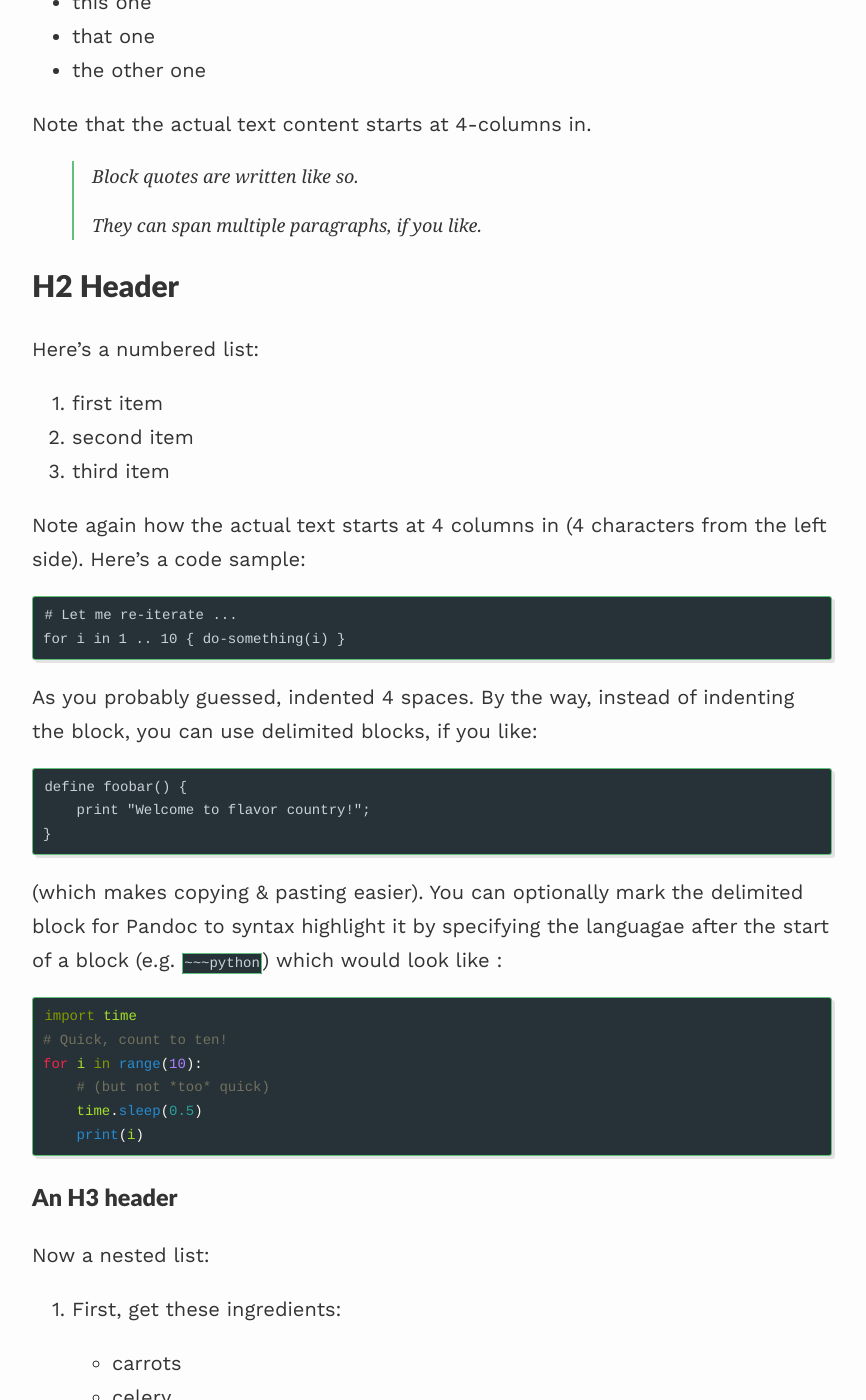
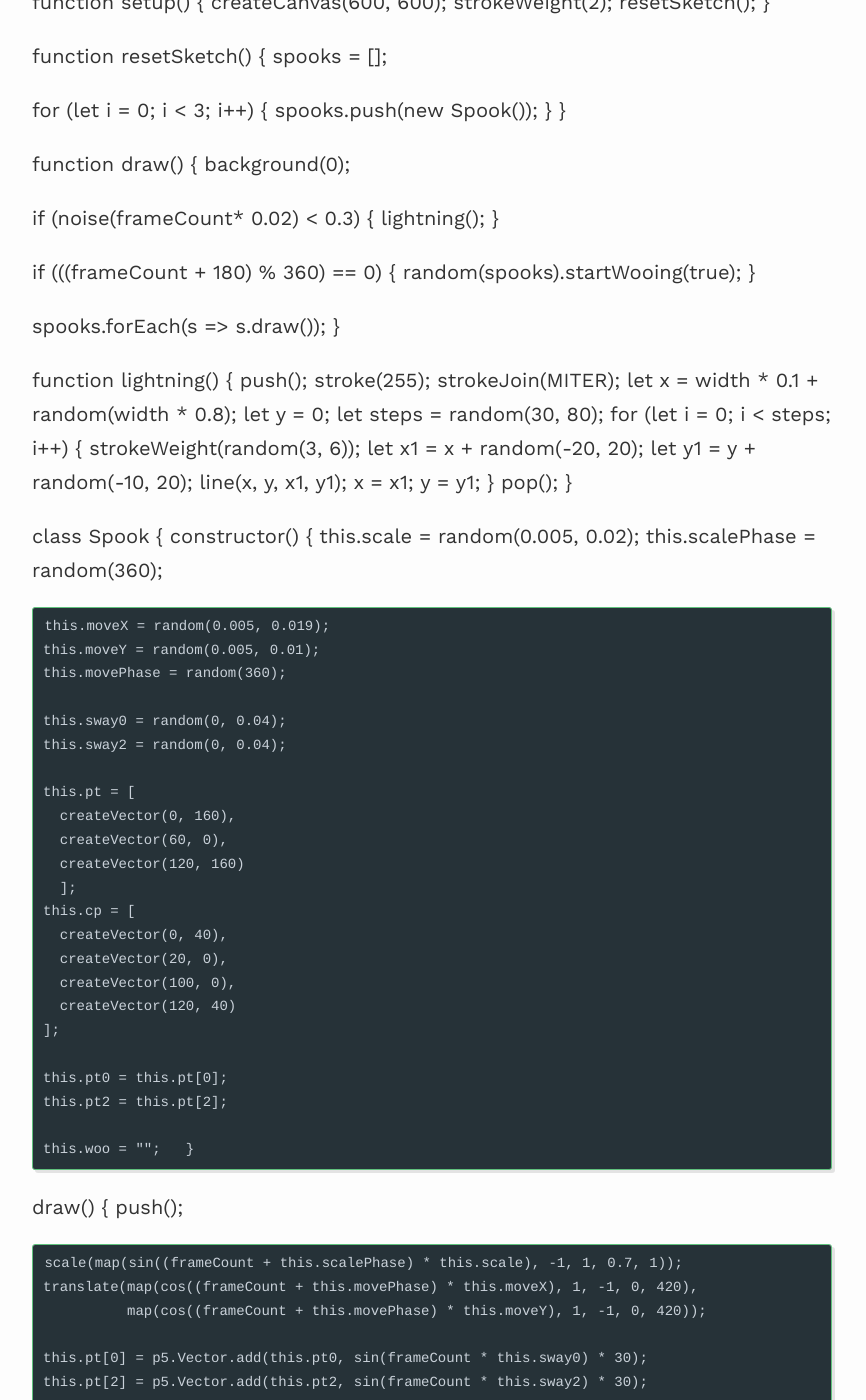
Before and after one commit to emilystrickland2/Historian, a Jekyll site: the page built from _projects/longerProjectTitle.md, in a window 1280 px wide and 1400 px high, scrolled down 553 px. Shown: the whole window, without its empty margins (208-1074 px from the left). Built offline with Jekyll 4.4.1, drawn with Linux system fonts in a browser that asks for light colours; nearby versions of some CDN libraries; formulas are drawn with MathJax 3; some of the changed text lies outside the part shown.

Commit message:
Update longerProjectTitle.md

```diff
--- a/_projects/longerProjectTitle.md
+++ b/_projects/longerProjectTitle.md
@@ -11,132 +11,146 @@
 
 Paragraphs are separated by a blank line.
 
-2nd paragraph. *Italic*, **bold**, and `monospace`. Itemized lists
-look like:
+let spooks = [];
 
-  * this one
-  * that one
-  * the other one
+function setup() {
+  createCanvas(600, 600);
+  strokeWeight(2);
+  resetSketch();
+}
 
-Note that the actual text
-content starts at 4-columns in.
+function resetSketch() {
+  spooks = [];
 
-> Block quotes are
-> written like so.
->
-> They can span multiple paragraphs,
-> if you like.
+  for (let i = 0; i < 3; i++) {
+    spooks.push(new Spook());
+  }
+}
 
+function draw() {
+  background(0);
 
-H2 Header
-------------
+  if (noise(frameCount* 0.02) < 0.3) {
+    lightning();
+  }
 
-Here's a numbered list:
+  if (((frameCount + 180) % 360) == 0) {
+    random(spooks).startWooing(true);
+  }
 
- 1. first item
- 2. second item
- 3. third item
+  spooks.forEach(s => s.draw());
+}
 
-Note again how the actual text starts at 4 columns in (4 characters
-from the left side). Here's a code sample:
+function lightning() {
+  push();
+  stroke(255);
+  strokeJoin(MITER);
+  let x = width * 0.1 + random(width * 0.8);
+  let y = 0;
+  let steps = random(30, 80);
+  for (let i = 0; i < steps; i++) {
+    strokeWeight(random(3, 6));
+    let x1 = x + random(-20, 20);
+    let y1 = y + random(-10, 20);
+    line(x, y, x1, y1);
+    x = x1; y = y1;
+  }
+  pop();
+}
 
-    # Let me re-iterate ...
-    for i in 1 .. 10 { do-something(i) }
+class Spook {
+  constructor() {
+    this.scale = random(0.005, 0.02);
+    this.scalePhase = random(360);
 
-As you probably guessed, indented 4 spaces. By the way, instead of
-indenting the block, you can use delimited blocks, if you like:
+    this.moveX = random(0.005, 0.019);
+    this.moveY = random(0.005, 0.01);
+    this.movePhase = random(360);
 
-~~~
-define foobar() {
-    print "Welcome to flavor country!";
+    this.sway0 = random(0, 0.04);
+    this.sway2 = random(0, 0.04);
+
+    this.pt = [
+      createVector(0, 160),
+      createVector(60, 0),
+      createVector(120, 160)
+      ];
+    this.cp = [
+      createVector(0, 40),
+      createVector(20, 0),
+      createVector(100, 0),
+      createVector(120, 40)
+    ];
+
+    this.pt0 = this.pt[0];
+    this.pt2 = this.pt[2];
+
+    this.woo = "";
+  }
+
+  draw() {
+    push();
+
+    scale(map(sin((frameCount + this.scalePhase) * this.scale), -1, 1, 0.7, 1));
+    translate(map(cos((frameCount + this.movePhase) * this.moveX), 1, -1, 0, 420),
+              map(cos((frameCount + this.movePhase) * this.moveY), 1, -1, 0, 420));
+
+    this.pt[0] = p5.Vector.add(this.pt0, sin(frameCount * this.sway0) * 30);
+    this.pt[2] = p5.Vector.add(this.pt2, sin(frameCount * this.sway2) * 30);
+
+    push();
+    fill('rgba(255, 255, 255, .94)');
+    beginShape();
+    vertex(this.pt[0].x, this.pt[0].y);
+    bezierVertex(this.cp[0].x, this.cp[0].y,
+                 this.cp[1].x, this.cp[1].y,
+                 this.pt[1].x, this.pt[1].y);
+    bezierVertex(this.cp[2].x, this.cp[2].y,
+                 this.cp[3].x, this.cp[3].y,
+                 this.pt[2].x, this.pt[2].y);
+    endShape();
+
+    beginShape();
+    curveVertex(this.pt[0].x, this.pt[0].y);
+    curveVertex(this.pt[0].x, this.pt[0].y);
+    for (let x = this.pt[0].x; x < this.pt[2].x; x++) {
+      curveVertex(x, 6 + this.pt[0].y + sin(frameCount * 0.04 + map(x, this.pt[0].x, this.pt[2].x, 0, 4 * PI)) * 6);
+    }
+    curveVertex(this.pt[2].x, this.pt[2].y);
+    curveVertex(this.pt[2].x, this.pt[2].y);
+    endShape();
+    pop();
+
+    // Eyes and mouth
+    push();
+    fill(0);
+    translate(sin(frameCount*0.05) * 3, 0);
+    circle(this.pt[1].x - 20, this.cp[0].y, 20);
+    circle(this.pt[1].x + 20, this.cp[3].y, 20);
+    ellipse(this.pt[1].x, this.pt[0].y * .4, 12, 2 + noise(frameCount * .03) * 32);
+    pop();
+
+    if (this.woo != "") {
+      push();
+      textSize(28);
+      blendMode(DIFFERENCE);
+      noStroke();
+      fill(255);
+      text(this.woo, this.pt[1].x + 20, this.pt[0].y * 0.6);
+      if ((frameCount % 16) == 0) {
+        if (this.woo.length < 12) {
+          this.woo += "o";
+        } else {
+          this.woo = "";
+        }
+      }
+      pop();
+    }
+
+    pop();
+  }
+
+  startWooing() {
+     this.woo = "w";
+  }
 }
-~~~
-
-(which makes copying & pasting easier). You can optionally mark the
-delimited block for Pandoc to syntax highlight it by specifying the languagae after the start of a block (e.g. `~~~python`) which would look like :
-
-~~~python
-import time
-# Quick, count to ten!
-for i in range(10):
-    # (but not *too* quick)
-    time.sleep(0.5)
-    print(i)
-~~~
-
-### An H3 header ###
-
-Now a nested list:
-
- 1. First, get these ingredients:
-
-      * carrots
-      * celery
-      * lentils
-
- 2. Boil some water.
-
- 3. Dump everything in the pot and follow
-    this algorithm:
-
-        find wooden spoon
-        uncover pot
-        stir
-        cover pot
-        balance wooden spoon precariously on pot handle
-        wait 10 minutes
-        goto first step (or shut off burner when done)
-
-    Do not bump wooden spoon or it will fall.
-
-Notice again how text always lines up on 4-space indents (including
-that last line which continues item 3 above).
-
-Here's a footnote [^1].
-
-[^1]: Some footnote text.
-
-Tables can look like this:
-
-| Header 1 | Header 2                   | Header 3 |
-|:--------:|:--------------------------:|:--------:|
-| data1a   | Data is longer than header | 1        |
-| d1b      | add a cell                 |          |
-| lorem    | ipsum                      | 3        |
-|          | empty outside cells        |          |
-| skip     |                            | 5        |
-| six      | Morbi purus                | 6        |
-
-
-A horizontal rule follows.
-
-***
-
-Here's a definition list:
-
-apples
-  : Good for making applesauce.
-
-oranges
-  : Citrus!
-
-tomatoes
-  : There's no "e" in tomatoe.
-
-Again, text is indented 4 spaces. (Put a blank line between each
-term and  its definition to spread things out more.)
-
-Here's a "line block" (note how whitespace is honored):
-
-| Line one
-|   Line too
-| Line tree
-
-and images can be specified like so:
-
-![example image](https://images.unsplash.com/photo-1488190211105-8b0e65b80b4e?w=300&h=300&fit=crop "An exemplary image")
-
-Inline math equation: $\omega = d\phi / dt$. Display
-math should get its own line like so:
-
-$$I = \int \rho R^{2} dV$$
```
